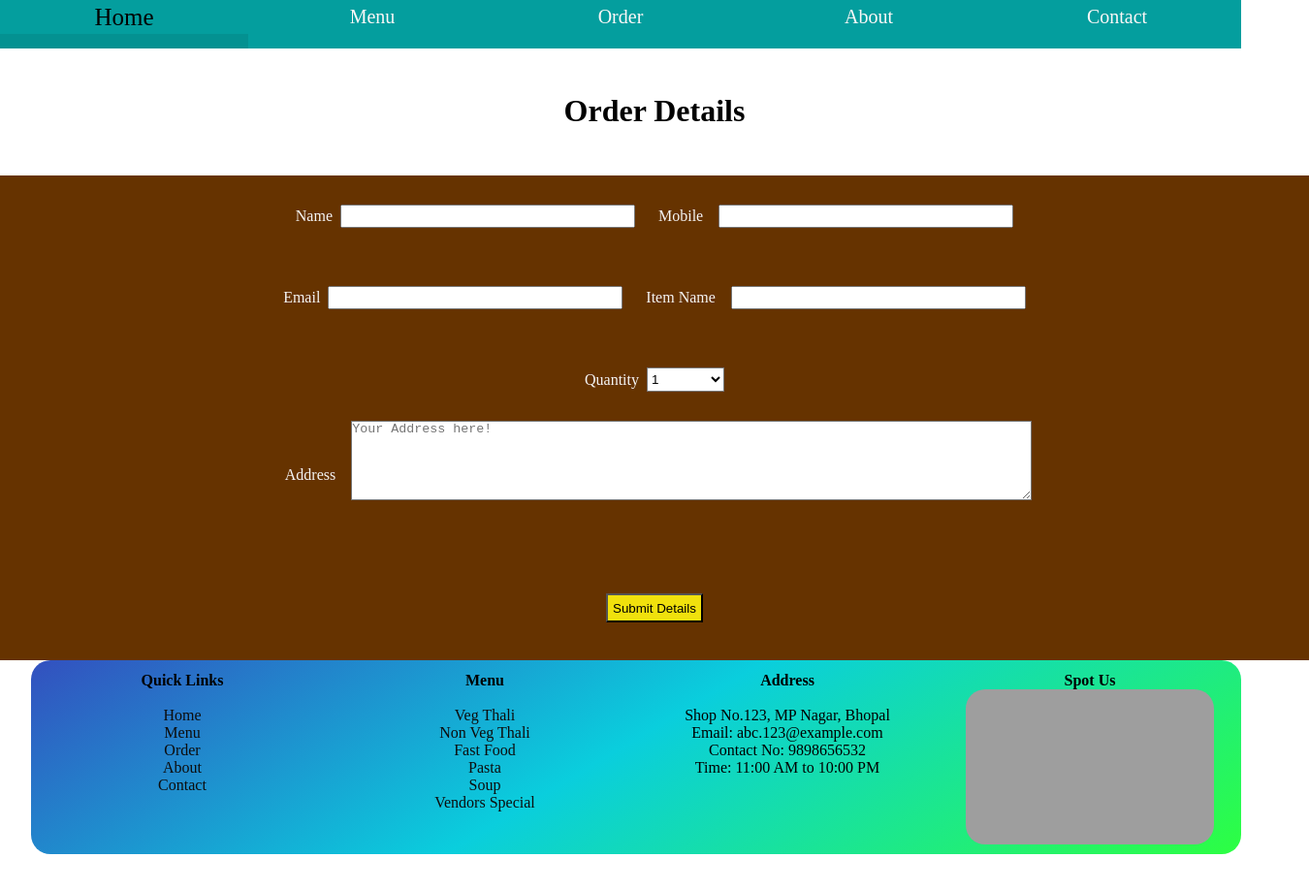
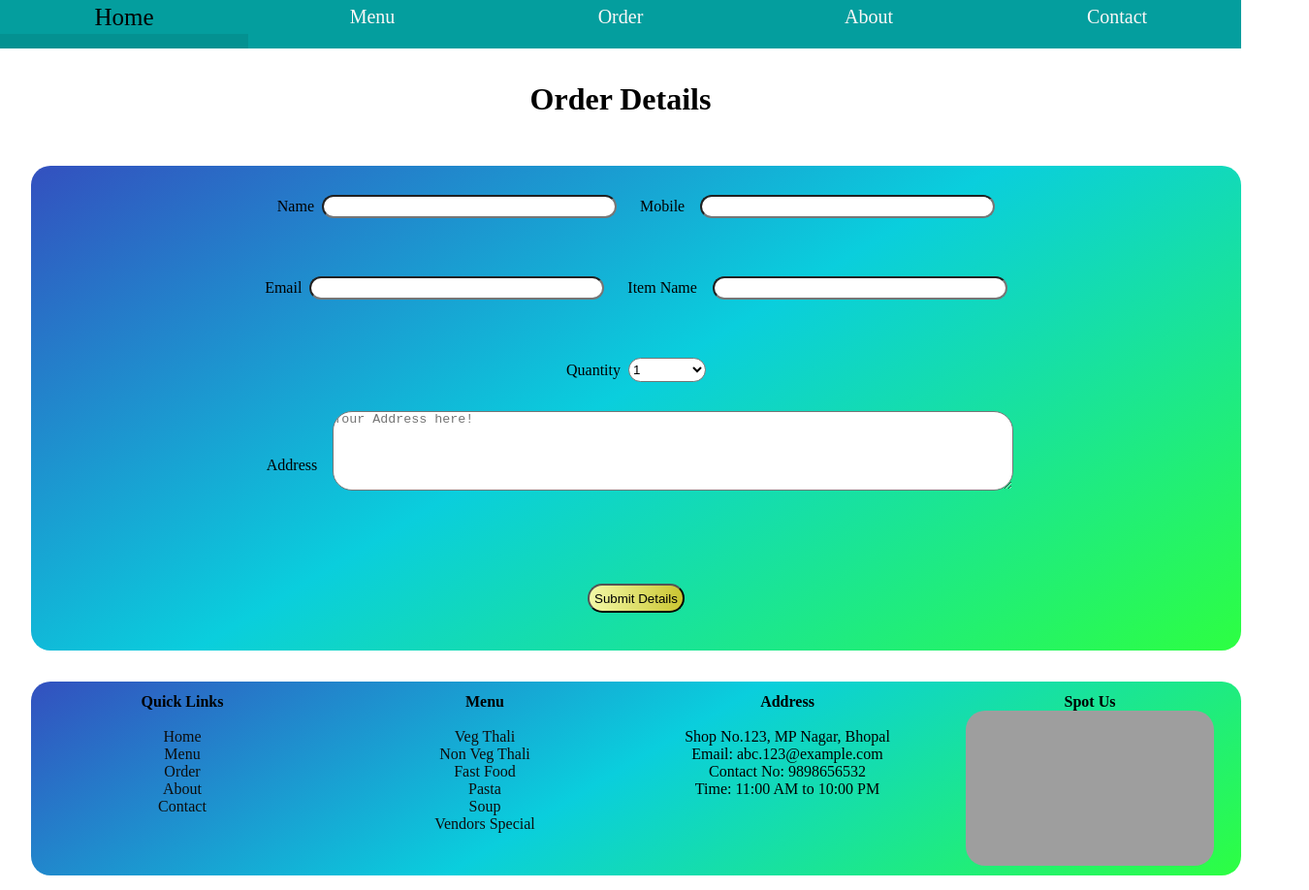
Before and after one commit to Viren88741/Virtual-Restaurent, a plain HTML site: page order.html in a window 1280 px wide. Shown: the whole page at 97% size, 1350 px wide, since content can reach past the window. Before the commit the page ends 896 px from the top, so only its background shows below. Drawn offline with Linux system fonts and the light colour scheme; grey boxes are pictures that could not be loaded.

Commit message:
Update order.css

```diff
--- a/order.css
+++ b/order.css
@@ -1,13 +1,22 @@
 .hl{
-    width: 1350px;
-    margin-top: 60px;
+    width: 100%;
+    height: 30%;
+    margin-top: 3em;
+    display: flex;
+    align-items: center;
+    justify-content: center;
+    /* margin-top: 60px; */
     text-align: center;
     background-color: white;
 }
 .full{
-    width: 1350px;
+    width: 97.5%;
     height: 500px;
-    background-color: #663300;
+    margin: 2.5%;
+    margin-right: 1%;
+    border-radius: 20px;
+    background: rgb(51,80,191);
+    background: linear-gradient(149deg, rgba(51,80,191,1) 0%, rgba(10,206,221,1) 48%, rgba(0,255,25,0.8239670868347339) 100%);
 }
 #null{
     display: flex;
@@ -21,7 +30,8 @@
     color: rgba(1, 1, 1, 1);
 }
 .l1 label{
-    color: whitesmoke;
+    color: rgb(0, 0, 0);
+    font-weight: 100;
     margin-top: 30px;
 }
 .l1 input{
@@ -30,26 +40,33 @@
     width: 300px;
     height: 20px;
     text-align: justify;
+    border-radius: 20px;
 }
 .l1 select{
     background-color: white;
     margin-top: 30px;
     width:80px;
     height: 25px;
+    border-radius: 20px;
 }
 .l1 textarea{
     background-color: white;
     width: 700px;
     height: 80px;
+    border-radius: 20px;
 }
 .l2 input{
     width: 100px;
     height: 30px;
-    background-color: rgb(240, 225, 13);
-    border-radius: 1px rgba(1, 1, 1, 1);
+    background: #CAC531;  /* fallback for old browsers */
+    background: -webkit-linear-gradient(to right, #F3F9A7, #CAC531);  /* Chrome 10-25, Safari 5.1-6 */
+    background: linear-gradient(to right, #F3F9A7, #CAC531); /* W3C, IE 10+/ Edge, Firefox 16+, Chrome 26+, Opera 12+, Safari 7+ */
+
+    border-radius: 1px rgb(80, 19, 249);
+    border-radius: 20px;
 }
 .l2 input:hover{
     transform: scale(1.02);
     background-color: rgb(6, 180, 20);
-    color: white;
+    color: rgb(42, 2, 2);
 }
```
